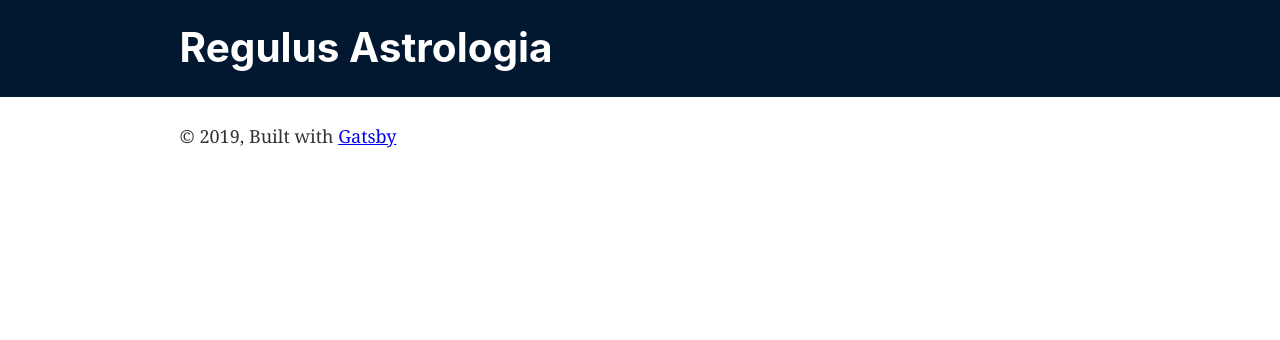
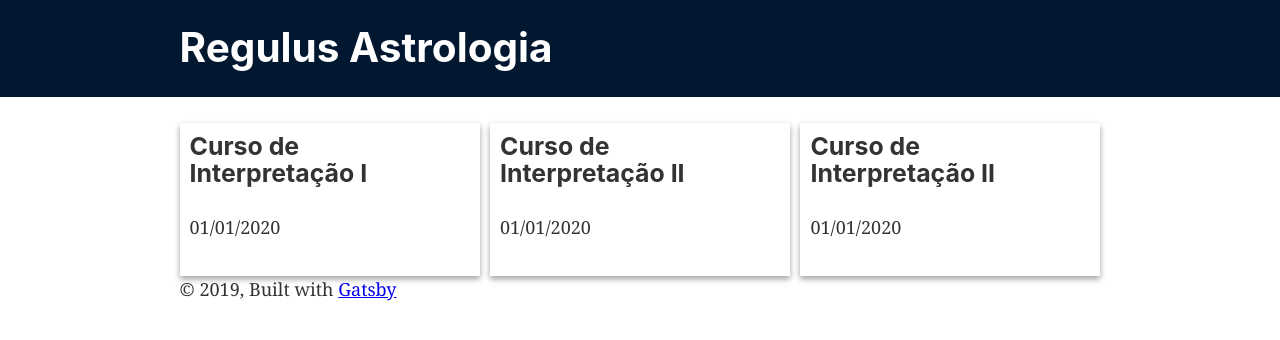
Before and after one commit to jonniebigodes/regulus-site, a Gatsby site: page / in a window 1280 px wide. Built offline with nearby package versions, Linux system fonts and the light colour scheme; Gatsby itself is replaced by a stand-in of ours.

Commit message:
cria componente para card

```diff
--- /dev/null
+++ b/src/components/card.js
@@ -0,0 +1,11 @@
+import React from "react"
+import styles from "./card.module.css"
+
+const Card = ({title, date}) => {
+    return <div className={styles.card}>
+        <h3>{title}</h3>
+        <p>{date}</p>
+    </div>
+}
+
+export default Card;
--- /dev/null
+++ b/src/components/card.module.css
@@ -0,0 +1,5 @@
+.card {
+    box-shadow: 0 3px 6px rgba(0,0,0,0.16), 0 3px 6px rgba(0,0,0,0.23);
+    width: 300px;
+    padding: 10px;
+}
--- a/src/pages/index.js
+++ b/src/pages/index.js
@@ -3,10 +3,20 @@ import { Link } from "gatsby"
 
 import Layout from "../components/layout"
 import SEO from "../components/seo"
+import Card from "../components/card"
 
 const IndexPage = () => (
   <Layout>
     <SEO title="Home" />
+    <div style={{
+      display: "flex",
+      justifyContent: "space-between",
+      flexWrap: "wrap"
+    }}>
+      <Card title="Curso de Interpretação I" date="01/01/2020" />
+      <Card title="Curso de Interpretação II" date="01/01/2020" />
+      <Card title="Curso de Interpretação II" date="01/01/2020" />
+    </div>
   </Layout>
 )
 
```
